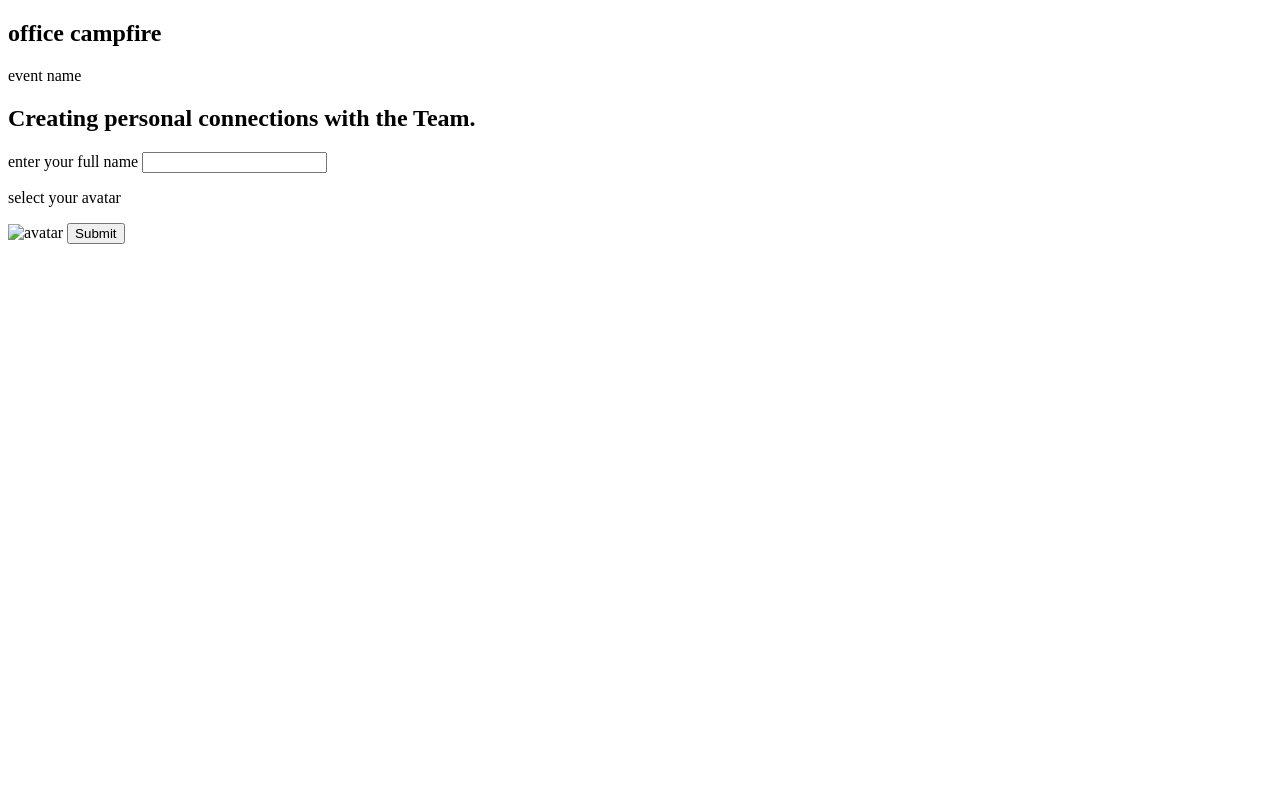
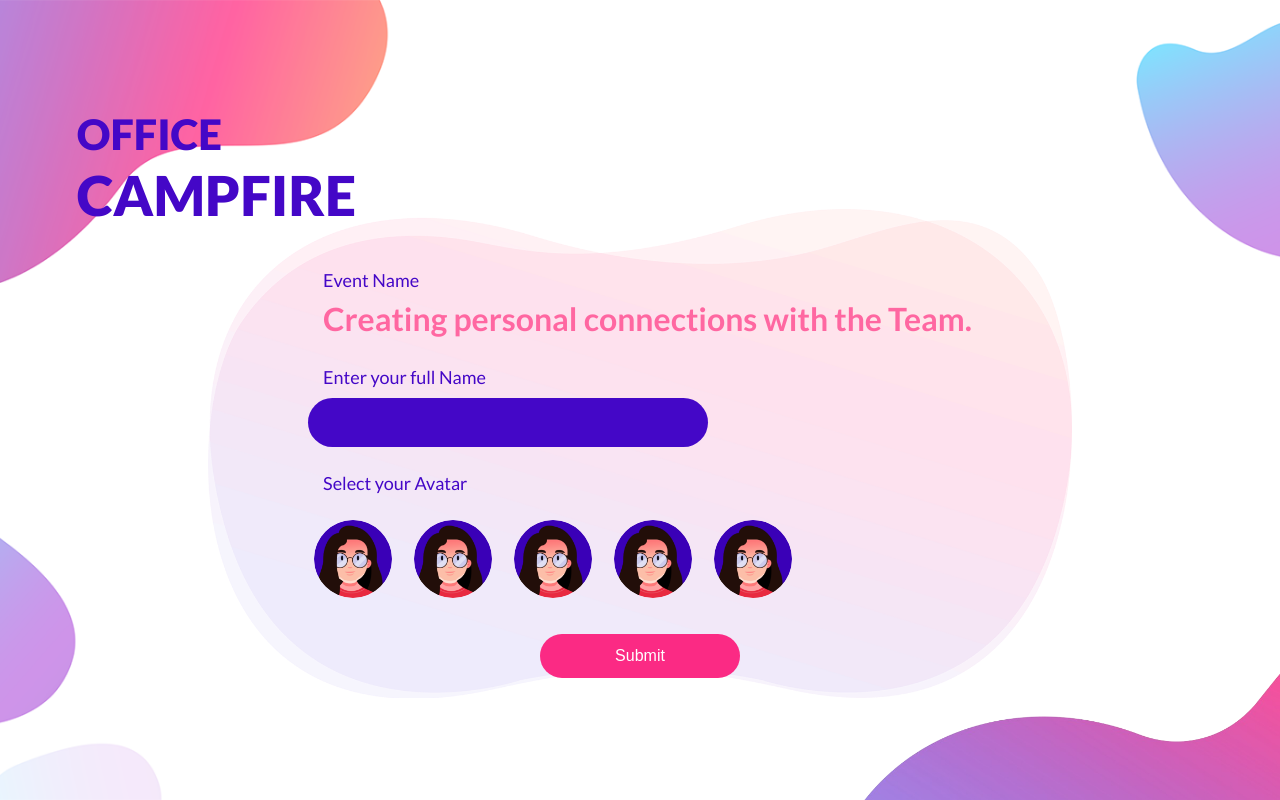
Before and after one commit to sunitakatoch/OFC-Screen, a plain HTML site: page index.html in a window 1280 px wide. Drawn offline with Linux system fonts and the light colour scheme.

Commit message:
complete project

```diff
--- a/index.html
+++ b/index.html
@@ -1,28 +1,53 @@
 <!DOCTYPE html>
 <html lang="en">
+
 <head>
     <meta charset="UTF-8">
     <meta name="viewport" content="width=device-width, initial-scale=1.0">
     <!-- external stylesheet -->
     <link rel="stylesheet" href="./style.css">
+    <!-- font -->
+    <link
+        href="https://fonts.googleapis.com/css2?family=Lato:ital,wght@0,100;0,300;0,400;0,700;0,900;1,100;1,300;1,400;1,700;1,900&display=swap"
+        rel="stylesheet">
     <title>OFC Screen</title>
 </head>
+
 <body>
-    <section class="main-screen">
-        <h1>office <span>campfire</span></h1>
-        <div class="container">
+    <section class="wrapper">
+        <img src="./images/main-bg.png" alt="" class="main-bg">
+        <h1><span>office</span><br> campfire</h1>
+        <div class="main-screen">
+
+            <!-- <h1><span>office</span><br> campfire</h1> -->
+
             <div class="form-sec">
-<p>event name</p>
+                <p>Event Name</p>
                 <h2>Creating personal connections with the Team.</h2>
                 <form action="">
-    <label for="">enter your full name</label>
+                    <label for="">Enter your full Name</label>
                     <input type="text">
-    <p>select your avatar</p>
-    <img src="" alt="avatar">
-    <input type="submit"  value="Submit">
+                    <div class="avatar-sec">
+                        <p>Select your Avatar</p>
+                        <div class="flex-row">
+                            <div class="semi-circle">
+                            <img src="./images/avatar.png" alt="avatar"></div>
+                            <div class="semi-circle">
+                                <img src="./images/avatar.png" alt="avatar"></div>
+                                <div class="semi-circle">
+                                    <img src="./images/avatar.png" alt="avatar"></div>
+                                    <div class="semi-circle">
+                                        <img src="./images/avatar.png" alt="avatar"></div>
+                                        <div class="semi-circle">
+                                            <img src="./images/avatar.png" alt="avatar"></div>
+                        </div>
+                    </div>
+                    <input type="submit" value="Submit">
                 </form>
             </div>
+
         </div>
     </section>
 </body>
+
 </html>
--- a/style.css
+++ b/style.css
@@ -0,0 +1,59 @@
+:root{
+    --primaryColor: #4407c7;
+    --secondaryColor: #fb2a84;
+    --colorPink:#ff67a1;
+    --borderColor:#16c211;
+    --btnhoverBg: #4407c7;
+
+}
+* {-webkit-box-sizing: border-box;-moz-box-sizing: border-box;box-sizing: border-box;}
+.container{width:100%;max-width:1270px;padding:0 15px;margin:0 auto}
+
+/* typography */
+body{font-family: "Lato", serif;margin: 0;padding: 0;}
+h1{color: var(--primaryColor);font-size: 55px;text-transform: uppercase;font-weight: 800;margin: 0;position: absolute;left: 6%;top: 12%;}
+h1 span{font-size: 42px;}
+h2{color: var(--colorPink);font-size: 32px;line-height: 110%;padding-left: 15px;}
+p,label{color: var(--primaryColor);font-weight: 400;font-size: 18px;margin: 10px 0px;padding-left: 15px;}
+
+
+.wrapper{height: 100vh;width: 100%;display: flex;flex-direction: column;align-items: center;overflow: hidden;justify-content: center;}
+.wrapper:after{content:'';position:absolute;background-image:url(./images/main-bg-bottom.png);width:416px;height:159px;right:0;bottom:0;background-repeat:no-repeat;background-size:cover}
+.main-bg{width: 100%;height: 100%;object-fit: cover;z-index: -1;position: absolute;object-position: top;}
+.main-screen {padding-top: 107px;}
+
+.form-sec{background-image: url('./images/form-bg.png');background-repeat:no-repeat;background-size:100%;padding: 50px 100px 20px;z-index: 9;position: relative;}
+.form-sec input[type=text]{background-color:var(--primaryColor);border:0;border-radius:50px;padding:13px 15px;display:block;color:#fff;font-size:20px;font-weight:700;text-transform:capitalize;width: 100%;
+    max-width: 400px;}
+input:focus-visible{outline: 0;}
+.form-sec label{display:block}
+.form-sec h2{margin: 10px 0px 30px;}
+.form-sec input[type=submit]{border-radius: 50px;background-color: var(--secondaryColor);border: 0;color: #fff;text-transform: capitalize;padding: 13px 15px;width: 100%;max-width: 200px;font-size: 16px;display: block;margin: 0 auto;cursor: pointer;transition:0.6s}
+.form-sec input[type=submit]:hover{background-color: var(--btnhoverBg)}
+.avatar-sec img{display:block;width:100%;max-width:90px;border: 3px solid #ffffff00;border-radius: 100%;padding: 3px;}
+.semi-circle{background-position:center;background-size:cover;}
+.semi-circle:hover{background-image:url(./images/image-border.png);}
+.flex-row{display:flex;gap:10px;flex-wrap:wrap;padding-top: 10px;}
+.avatar-sec{margin:25px 0 30px}
+
+/* responsive */
+@media only screen and (min-width:1550px){
+    h1{font-size: 75px;}
+    h1 span{font-size: 65px;}
+}
+@media only screen and (max-width:992px){
+    h1{text-align: center;font-size: 48px;margin-bottom: 25px;position: unset;}
+    .main-screen {padding-top: 40px;}
+    h1 span{font-size: 38px;}
+    h2{font-size: 28px;}
+    .form-sec{background-image: none;background-color: #fee1ee;border-radius: 20px;padding: 40px 35px 40px;}
+    .wrapper{overflow: auto;padding: 0px 15px;display: block;}
+    .main-bg{display: none;}
+}
+@media only screen and (max-width:420px){
+    .form-sec{padding: 30px;}
+    .avatar-sec img{max-width: 70px;}
+}
+@media only screen and (max-width:375px){
+    .form-sec { padding: 30px 20px;}
+}
```
Also changed, not shown: images/avatar.png (added), images/form-bg.png (added), images/image-border.png (added), images/main-bg-bottom.png (added), images/main-bg.png (added). Lines whose indentation alone changed are shown as unchanged.
